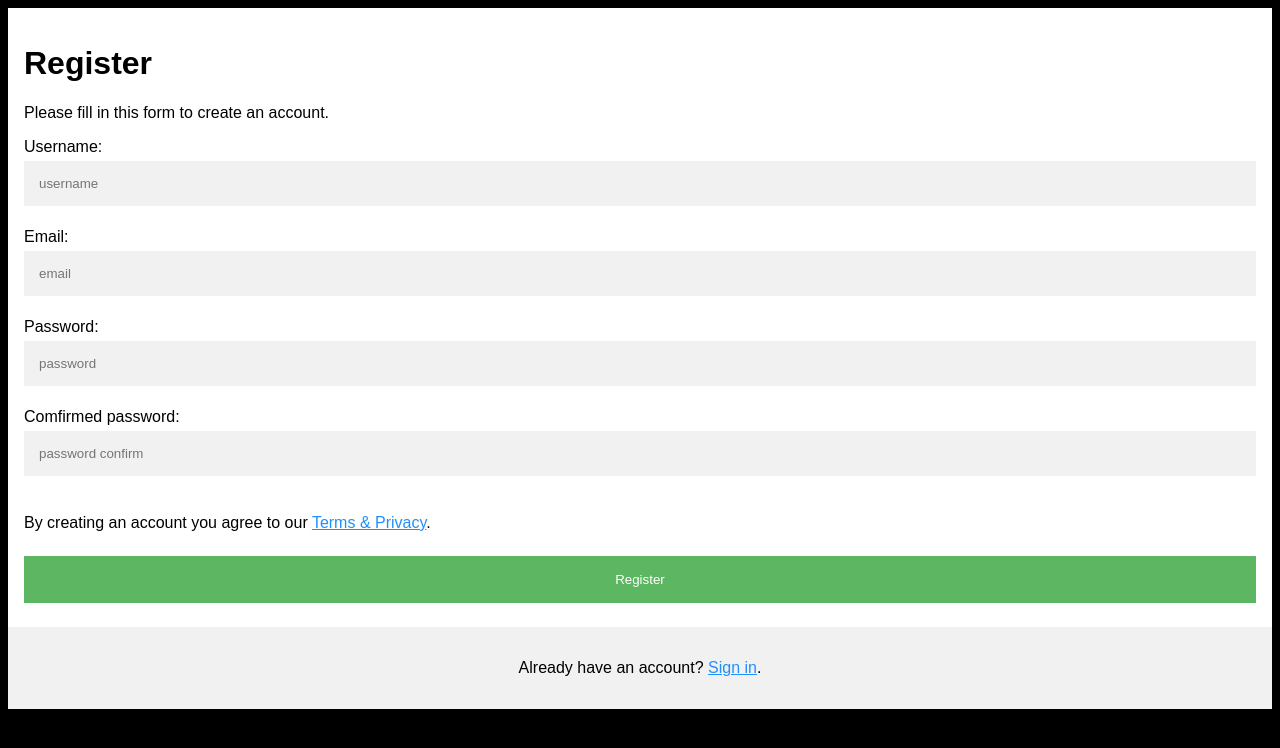
After one commit to jaminlu/ME_paltform, a Django app: page /register.html in a window 1280 px wide. The commit adds this page. Shown: the top 748 px of the page. Run offline with Django 3.2, Linux system fonts and the light colour scheme.

Commit message:
second commit

```diff
--- a/ManageEngine/urls.py
+++ b/ManageEngine/urls.py
@@ -17,7 +17,7 @@ from django.contrib import admin
 from django.urls import path
 from django.conf.urls import include
 
-from users.views import login_view, index,logout, register
+from users.views import login_view, index,logout, register, profile, changepwd,profile_update
 
 urlpatterns = [
     #path('admin/', admin.site.urls),
@@ -27,4 +27,7 @@ urlpatterns = [
     path('index', index, name="index"),
     path('logout.html',logout, name="logout"),
     path('register.html', register, name="register"),
+    path('profile.html', profile, name='profile'),
+    path('profile_update.html',profile_update, name='profile_update'),
+    path('changepwd.html', changepwd, name='changepwd'),
 ]
--- /dev/null
+++ b/templates/users/register.html
@@ -0,0 +1,109 @@
+<!DOCTYPE html>
+<html>
+<head>
+<meta name="viewport" content="width=device-width, initial-scale=1">
+<style>
+body {
+    font-family: Arial, Helvetica, sans-serif;
+    background-color: black;
+}
+
+* {
+    box-sizing: border-box;
+}
+
+/* Add padding to containers */
+.container {
+    padding: 16px;
+    background-color: white;
+}
+
+/* Full-width input fields */
+input[type=text], input[type=password] {
+    width: 100%;
+    padding: 15px;
+    margin: 5px 0 22px 0;
+    display: inline-block;
+    border: none;
+    background: #f1f1f1;
+}
+
+input[type=text]:focus, input[type=password]:focus {
+    background-color: #ddd;
+    outline: none;
+}
+
+/* Overwrite default styles of hr */
+hr {
+    border: 1px solid #f1f1f1;
+    margin-bottom: 25px;
+}
+
+/* Set a style for the submit button */
+.registerbtn {
+    background-color: #4CAF50;
+    color: white;
+    padding: 16px 20px;
+    margin: 8px 0;
+    border: none;
+    cursor: pointer;
+    width: 100%;
+    opacity: 0.9;
+}
+
+.registerbtn:hover {
+    opacity: 1;
+}
+
+/* Add a blue text color to links */
+a {
+    color: dodgerblue;
+}
+
+/* Set a grey background color and center the text of the "sign in" section */
+.signin {
+    background-color: #f1f1f1;
+    text-align: center;
+}
+</style>
+</head>
+<body>
+
+<form  method="post" action="/register.html" enctype="multipart/form-data">
+    {% csrf_token %}
+    <div class="container">
+      <h1>Register</h1>
+      <p>Please fill in this form to create an account.</p>
+
+        <label for="username">Username:</label>
+        <div class="form-group">
+            {{ form.username }}
+        </div>
+
+        <label for="email">Email:</label>
+        <div class="form-group">
+            {{ form.email }}
+        </div>
+
+        <label for="password1">Password:</label>
+        <div class="form-group">
+            {{ form.password1 }}
+        </div>
+
+        <label for="comfirm">Comfirmed password:</label>
+        <div class="form-group">
+            {{ form.password2 }}
+        </div>
+
+      <p>By creating an account you agree to our <a href="#">Terms & Privacy</a>.</p>
+
+      <button type="submit" class="registerbtn">Register</button>
+    </div>
+
+    <div class="container signin">
+      <p>Already have an account? <a href="/login.html">Sign in</a>.</p>
+    </div>
+</form>
+
+</body>
+</html>
--- a/users/forms.py
+++ b/users/forms.py
@@ -26,10 +26,11 @@ class LoginForm(forms.Form):
         return username
 
 class RegistrationForm(forms.Form):
-    username = forms.CharField(label='Username', max_length=20)
-    email = forms.EmailField(label='Email')
-    password1 = forms.CharField(label='Password', widget=forms.PasswordInput)
-    password2 = forms.CharField(label='Password Confirmation', widget=forms.PasswordInput)
+    username = forms.CharField(label='Username', max_length=20, required=True,widget=forms.TextInput(attrs={'class':'form-control', 'placeholder': u'username'}))
+    email = forms.EmailField(label='Email',max_length=20,required=True,widget=forms.TextInput(attrs={'class':'form-control','placeholder': u'email'}))
+
+    password1 = forms.CharField(label='Password', max_length=20,required=True,widget=forms.PasswordInput(attrs={'class': 'form-control','placeholder': u'password'}))
+    password2 = forms.CharField(label='Password Confirmation', max_length=20, required=True,widget=forms.PasswordInput(attrs={'class':'form-control','placeholder':u'password confirm'}))
 
     def clean_username(self):
         username = self.cleaned_data.get('username')
@@ -73,6 +74,36 @@ class RegistrationForm(forms.Form):
         return password2
 
 
+class ProfieForm(forms.Form):
+    first_name = forms.CharField(label='First Name',max_length=50, required=False)
+    last_name = forms.CharField(label='Last Name', max_length=50, required=False)
+    dep = forms.CharField(label='department', max_length=50, required=False)
+    telephone = forms.CharField(label='Telephone', max_length=50, required=False)
+
+
+class ChangePwdForm(forms.Form):
+    old_password = forms.CharField(label='Old password', widget=forms.PasswordInput)
+    password1 = forms.CharField(label='New Password', required=True,widget=forms.PasswordInput(attrs={'class':'form-control','placeholder':u'New PassWord'}))
+    password2 = forms.CharField(label='Password Confirmation',required=True,widget=forms.PasswordInput(attrs={'class':'form-control', 'placeholder': u'Password Confirmation'}))
+
+    def clean_password1(self):
+        password1 = self.cleaned_data.get('password1')
+        if len(password1) < 6:
+            raise forms.ValidationError("Your Password is too short.")
+        elif len(password1) > 20:
+            raise forms.ValidationError("Your Password is too long")
+        return password1
+
+    def clean_password2(self):
+        password1 = self.cleaned_data.get('password1')
+        password2 = self.cleaned_data.get('password2')
+
+        if password1 and password2 and password1 != password2:
+            raise forms.ValidationError("Password mismatch. Please enter again")
+        return password2
+
+
+
 class UserForm(forms.ModelForm):
     class Meta:
         model = User
--- a/users/views.py
+++ b/users/views.py
@@ -2,8 +2,8 @@
 from django.contrib import auth
 from django.contrib.auth.models import  User
 from django.contrib.auth import authenticate, login
-from django.shortcuts import render,redirect
-from users.forms import LoginForm, UserForm,RegistrationForm
+from django.shortcuts import render,redirect,get_object_or_404
+from users.forms import LoginForm, UserForm,RegistrationForm,ProfieForm,ChangePwdForm
 from django.http import HttpResponseRedirect, HttpResponse
 from django.contrib.auth.decorators import login_required
 from ManageEngine.api.app_func import alert, admin_required
@@ -27,7 +27,7 @@ def index(request):
 def login_view(request):
     if request.method == 'GET':
         form = LoginForm()
-        print("ffff")
+        print("login_view get")
         return render(request, 'users/login.html', {'form': form})
     if request.method=="POST":
         form = LoginForm(request.POST)
@@ -58,7 +58,9 @@ def logout(request):
 
 def register(request):
     if request.method == 'POST':
+        print("register begin")
         form = RegistrationForm(request.POST)
+
         if form.is_valid():
             username = form.cleaned_data['username']
             email = form.cleaned_data['email']
@@ -68,7 +70,8 @@ def register(request):
 
             user_profile = UserProfile(user=user)
             user_profile.save()
-            return render(request,'users/login.html')
+            print('register success!!')
+            return redirect('/login.html')
 
     else:
         form = RegistrationForm
@@ -76,8 +79,66 @@ def register(request):
 
 @login_required()
 def profile(request):
-    username = request.user
-    return render(request, 'hello.html', locals())
+    current_user = request.user
+    user = get_object_or_404(User,pk=current_user.id)
+    print(user)
+    return render(request, 'users/profile.html', {'user': user})
+
+@login_required()
+def profile_update(request):
+    current_user = request.user
+    id = current_user.id
+    user = get_object_or_404(User, pk=id)
+    user_profile = get_object_or_404(UserProfile, user=user)
+
+    if request.method == 'POST':
+        form = ProfieForm(request.POST)
+
+        if form.is_valid():
+            user.first_name = form.cleaned_data['first_name']
+            user.last_name = form.cleaned_data['last_name']
+            user.save()
+
+            user_profile.dep = form.cleaned_data['dep']
+            user_profile.telephone = form.cleaned_data['telephone']
+            user_profile.save()
+
+            return render(request,'users/profile.html', args=[id])
+    else:
+        default_data = {'first_name': user.first_name, 'last_name':user.last_name, 'dep':user_profile.dep, 'telephone':user_profile.dep}
+        form = ProfieForm(default_data)
+    return render(request,'users/profile_update.html', {'form':form, 'user':user})
+
+@login_required()
+def get_user_id(request):
+    try:
+        return request.user.id
+    except:
+        return None
+
+@login_required()
+def changepwd(request):
+    id = get_user_id()
+    user = get_object_or_404(User, pk=id)
+
+    if request.method == "POST":
+        form = ChangePwdForm(request.POST)
+        if form.is_valid():
+            password = form.cleaned_data['old_password']
+            username = user.username
+            user = authenticate(username=username, password=password)
+
+            if user is not None and user.is_active:
+                new_password = form.cleaned_data['password2']
+                user.set_password(new_password)
+                user.save()
+                return HttpResponseRedirect("/login.html")
+            else:
+                return render(request, 'users/changepwd.html',{'form':form, 'user':user, 'message':'Old password is wrong, Try again'})
+    else:
+        form = ChangePwdForm()
+    return render(request, 'users/changepwd.html',{'form':form, 'user':user})
+
 
 
 @login_required()
```
Also changed, not shown: templates/base.html (+4 -7 lines), templates/users/changepwd.html (added, +48 -0 lines), templates/users/profile.html (added, +42 -0 lines), templates/users/profile_update.html (added, +48 -0 lines), templates/users/user_update.html (+4 -4 lines), templates/users/users_list.html (+9 -5 lines), templates/favicon.ico (added), templates/users/index.html (renamed from templates/index.html), users/migrations/0009_auto_20181128_1452.py (added).
